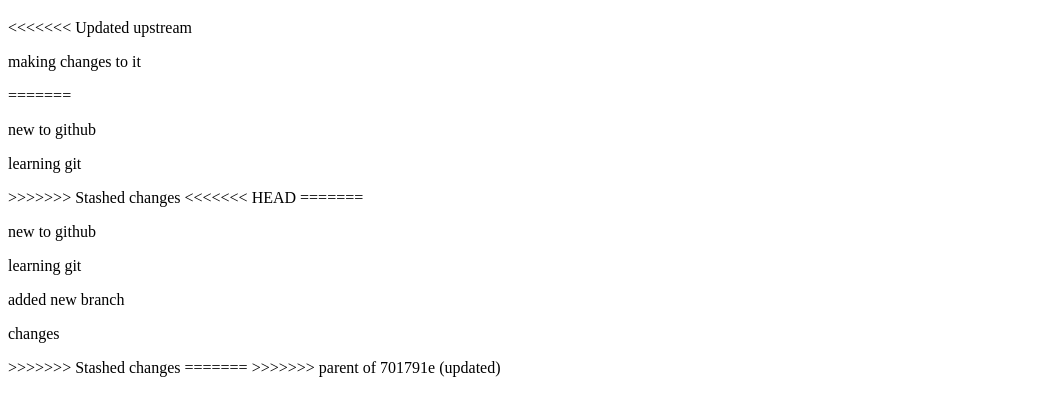
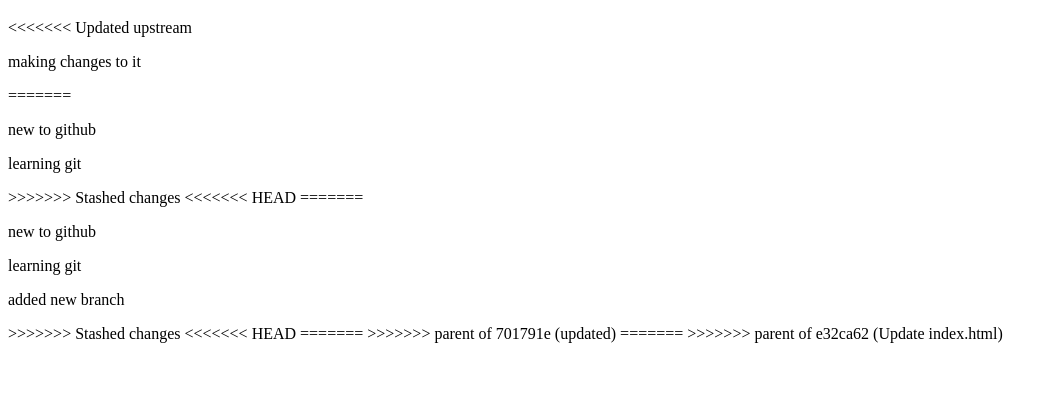
Before and after one commit to chetanananthu/sliptmate, a plain HTML site: page index.html in a window 1280 px wide. Shown: the part 61-476 px from the top of the page, without its empty margins (0-1058 px from the left). Drawn offline with Linux system fonts and the light colour scheme.

Commit message:
Revert "Update index.html"
This reverts commit e32ca62e8252220bb1426f3b6c8855384cc73f22.

```diff
--- a/index.html
+++ b/index.html
@@ -15,9 +15,12 @@
     <p>new to github</p>
     <p>learning git</p>
     <P>added new branch </P>
-    <P>changes</P>
 >>>>>>> Stashed changes
+<<<<<<< HEAD
 </body>
 =======
 </body>
 >>>>>>> parent of 701791e (updated)
+=======
+</body>
+>>>>>>> parent of e32ca62 (Update index.html)
```
